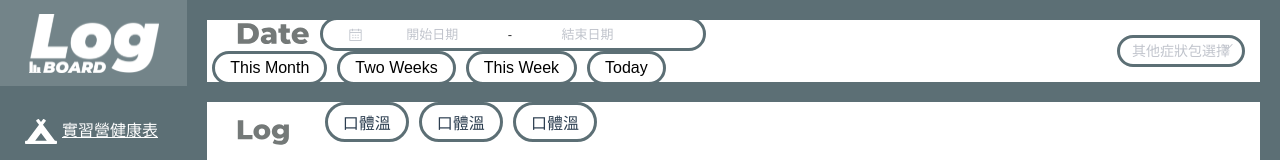
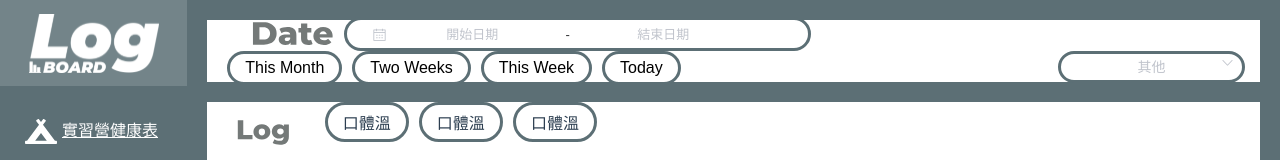
Before and after one commit to MyDataTaiwan/logboard-frontend, a Vue app: page /dashboard/logboard in a window 1280 px wide. Shown: the top 160 px of the page. Built offline with nearby package versions, Linux system fonts and the light colour scheme.

Commit message:
fix DateSelectBarMobile style

```diff
--- a/src/App.vue
+++ b/src/App.vue
@@ -42,6 +42,7 @@
               <img id="Icon" alt="LogBoard Icon" src="./assets/icon/PHOTODIARY.svg" width="32" />
               <h4>PHOTODIARY</h4>
             </router-link>
+            <DateSelectBar id="DateSelectBarMobile" v-if="true" />
           </div>
         </div>
         <router-view></router-view>
@@ -69,7 +70,7 @@ export default {
   data() {
     return {
       isShow: false,
-      drawer: true,
+      drawer: true
     };
   },
   methods: {
@@ -90,7 +91,10 @@ export default {
     color: red;
   }
 }*/
-
+#main .el-date-editor--daterange.el-input__inner {
+  width: 100%;
+}
+/* temp Style */
 .Nav {
   height: 50px;
   width: 100%;
@@ -124,6 +128,21 @@ export default {
   height: 97vh;
 }
 
+@media screen and (max-width: 800px) {
+  #DateSelectBar {
+    display: none;
+  }
+}
+
+/* @media screen and (max-width: 567px) { */
+@media screen and (max-width: 707px) {
+  #NavBar {
+    display: none;
+  }
+  #DateSelectBar {
+    /* display: none; */
+  }
+}
 @media screen and (min-width: 567px) {
   #NavBar {
     /* background: #f0afff; */
@@ -137,21 +156,6 @@ export default {
   }
   #NavBarMobile {
     display: none;
-  }
-}
-/* @media screen and (max-width: 567px) { */
-@media screen and (max-width: 707px) {
-
-  #NavBar {
-    display: none;
-  }
-  #DateSelectBar {
-    /* display: none; */
-  }
-}
-@media screen and (max-width: 800px) {
-  #DateSelectBar {
-        display: none;
   }
 }
 #Footer {
--- a/src/Layout/T1B2.vue
+++ b/src/Layout/T1B2.vue
@@ -33,6 +33,19 @@ export default {
 </script>
 
 <style>
+@media screen and (max-width: 567px) {
+  #Buttom5L {
+    height: 350px;
+    margin-left: 0px !important;
+    margin-top: 10px;
+  }
+  #Buttom5R {
+    height: 350px;
+    margin-right: 0px !important;
+    margin-top: 10px;
+
+  }
+}
 #T1B2 {
   font-family: Avenir, Helvetica, Arial, sans-serif;
   -webkit-font-smoothing: antialiased;
--- a/src/components/DateSelectBar.vue
+++ b/src/components/DateSelectBar.vue
@@ -26,11 +26,12 @@
         <button @click="toggle" class="SelectItmes">Two Weeks</button>
         <button @click="toggle" class="SelectItmes">This Week</button>
         <button @click="toggle" class="SelectItmes">Today</button>
+        <div style="flex: 1;"/>
+        <el-select id="EndItmes" v-model="value" placeholder="其他">
+          <el-option v-for="item in options" :key="item.value" :label="item.label" :value="item.value"></el-option>
+        </el-select>
       </div>
     </div>
-    <el-select id="EndItmes" v-model="value" placeholder="其他症狀包選擇">
-      <el-option v-for="item in options" :key="item.value" :label="item.label" :value="item.value"></el-option>
-    </el-select>
   </div>
 </template>
 
@@ -110,6 +111,10 @@ export default {
 
 <!-- Add "scoped" attribute to limit CSS to this component only -->
 <style >
+  #btnList {
+    display: flex;
+    flex: 1;
+  }
 .button {
   overflow-wrap: break-word;
 }
@@ -127,6 +132,7 @@ export default {
   justify-content: flex-start;
 }
 .SelectItmes {
+  white-space: nowrap;
   background: #fff;
   align-items: center;
   justify-content: center;
@@ -172,7 +178,7 @@ a {
   justify-content: center;
   text-align: center;
   height: 32px;
-  width: 10vw !important;
+  /* width: 10vw !important; */
   /* width: 10%; */
   border: 3px solid #5c6f75;
   box-sizing: border-box;
@@ -184,7 +190,7 @@ a {
 #DateSelectBar {
   background: #fff;
   margin: 20px;
-  padding-right: 15px;
+  padding: 0 15px;
   height: 8%;
   display: flex;
   /* flex: 1; */
@@ -235,14 +241,13 @@ a {
   }
   #EndItmes {
     /* display: none; */
-
   }
   .DateSelectItmes {
     background: #fff;
     align-items: center;
     justify-content: center;
     text-align: center;
-    width: 100% !important;
+    /* width: 100% !important; */
     border: 3px solid #5c6f75;
     box-sizing: border-box;
     border-radius: 20px;
```
